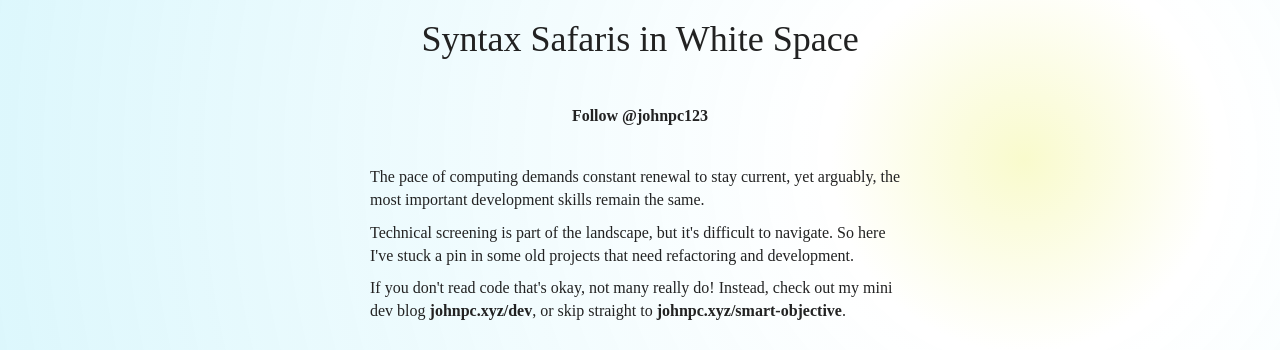
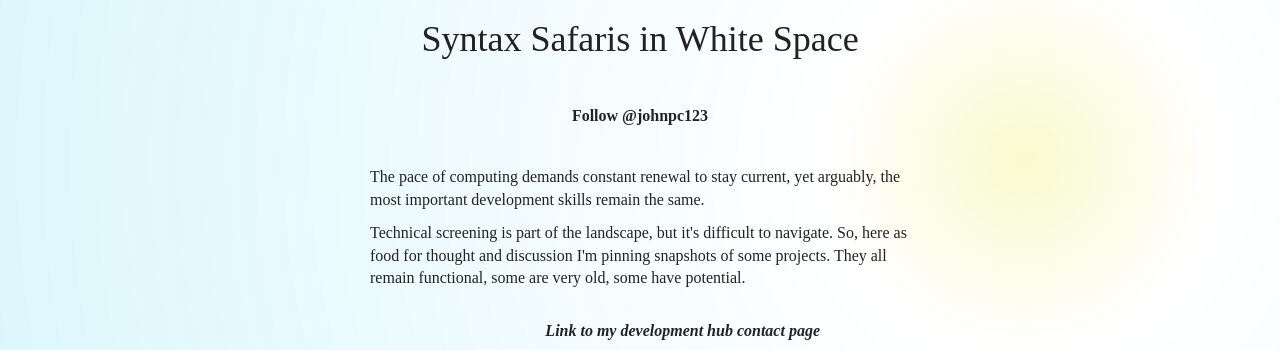
Before and after one commit to Johnpc123/johnpc123.github.io, a plain HTML site: page index.html in a window 1280 px wide. Shown: the top 350 px of the page. Drawn offline with nearby package versions, Linux system fonts and the light colour scheme.

Commit message:
food for thought and discussion

```diff
--- a/index.html
+++ b/index.html
@@ -181,9 +181,8 @@
       <p>The pace of computing demands constant renewal to stay current, yet arguably, the most important development skills remain the same.</p>
 
       <p>
-          Technical screening is part of the landscape, but it's difficult to navigate. So here I've stuck a pin in some old projects that need refactoring and development.
+          Technical screening is part of the landscape, but it's difficult to navigate. So, here as food for thought and discussion I'm pinning snapshots of some projects. They all remain functional, some are very old, some have potential.
         </p>
-        <p>If you don't read code that's okay, not many really do! Instead, check out my mini dev blog <a href="https://johnpc.xyz/dev">johnpc.xyz/dev</a>, or skip straight to <a href="https://johnpc.xyz/smart-objective">johnpc.xyz/smart-objective</a>.</p>
 
         <div style="padding-left: 6rem;width:45rem;margin-top:3rem">
           <div style="text-align: right">
```
